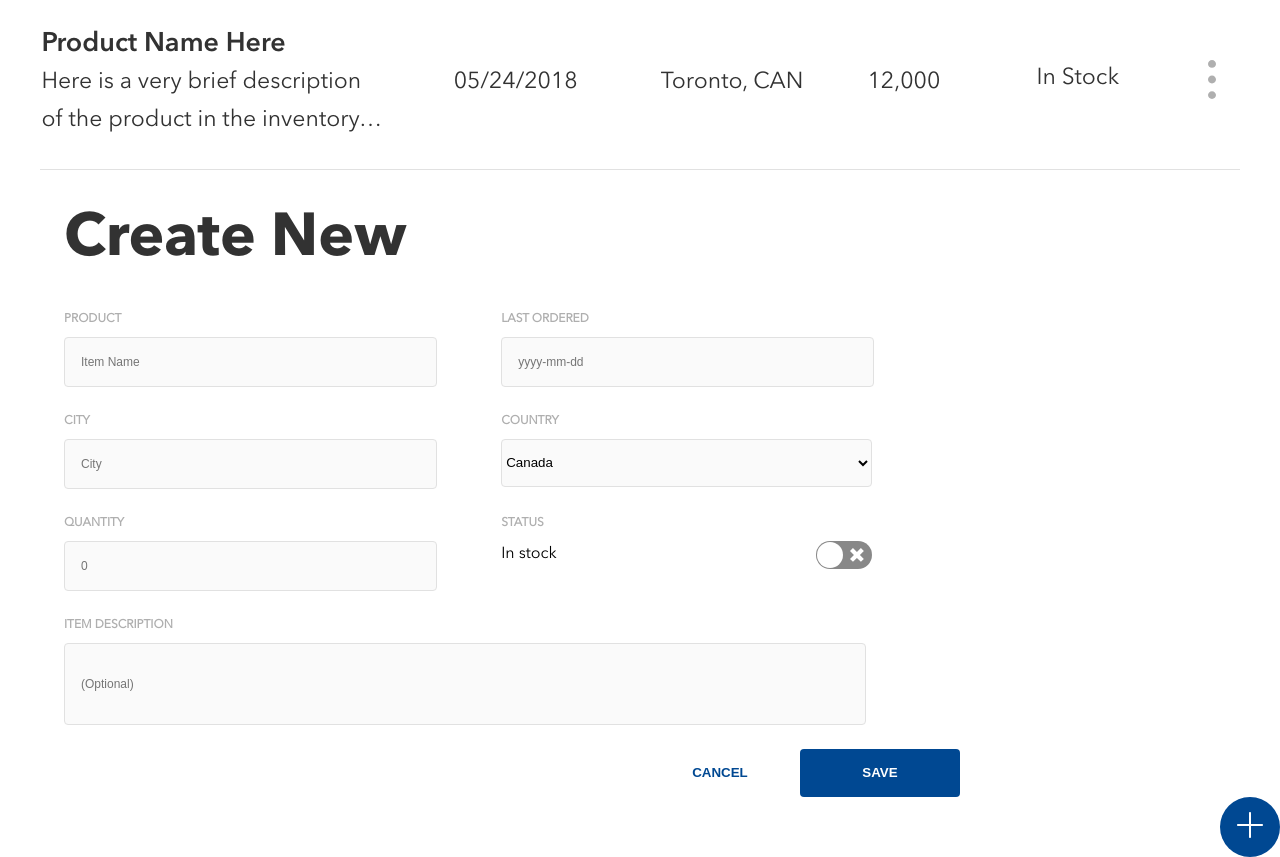
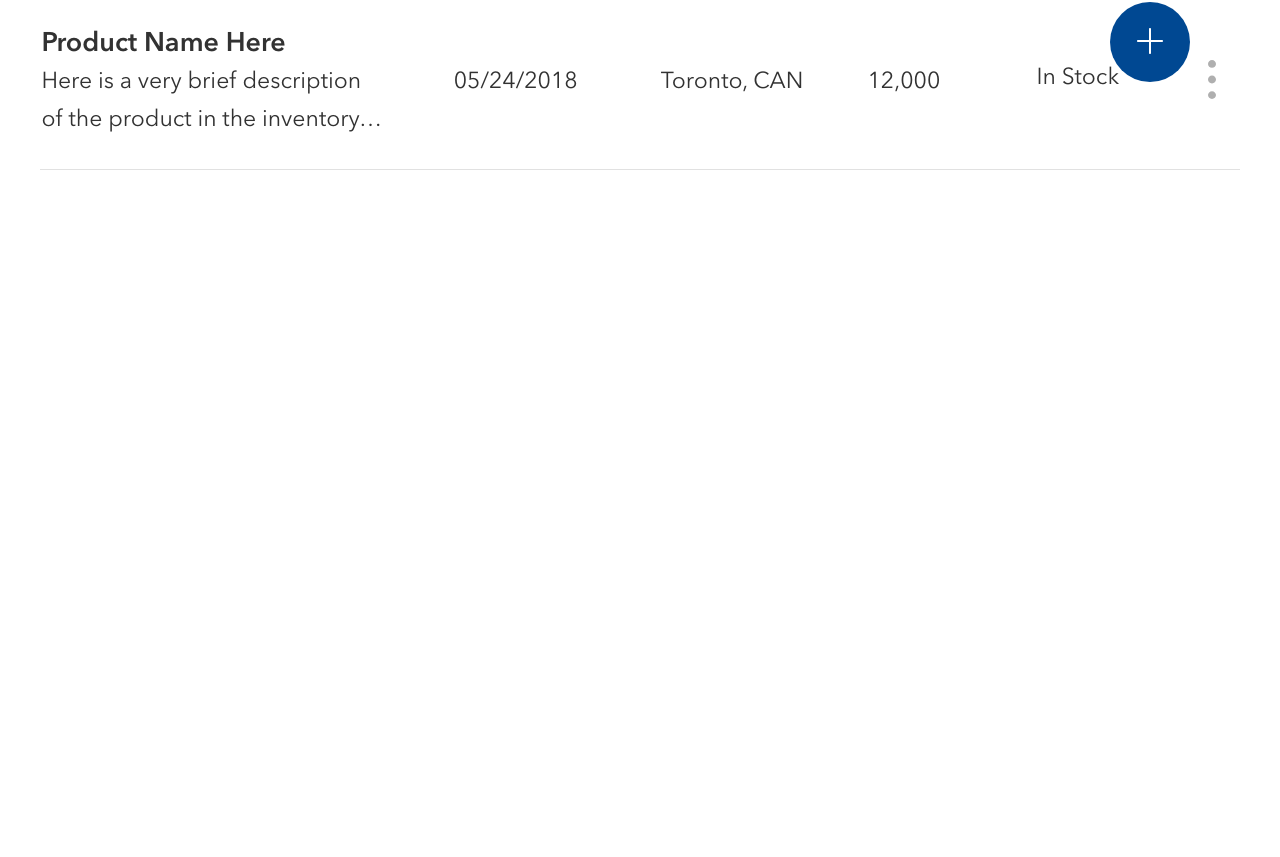
Before and after one commit to Short-Hop/InStock, a React (Create React App) app in the folder client/in-stock/: page /inventory in a window 1280 px wide. Shown: the part 628-1485 px from the top of the page. After the commit the page ends 800 px from the top, so only its background shows below. Built offline with nearby package versions, Linux system fonts and the light colour scheme.

Commit message:
Added functionality to CreateProduct

```diff
--- a/client/in-stock/src/components/AddButton.js
+++ b/client/in-stock/src/components/AddButton.js
@@ -15,7 +15,7 @@ class AddButton extends React.Component {
     const Popup = this.props.state;
     return (
       <>
-        <button className="AddButton" onClick={this.togglePopup.bind(this)}>
+        <button className="AddButton" onClick={this.props.Popup}>
           <img src={Add} alt="Add New" />
         </button>
       </>
--- a/client/in-stock/src/components/CreateProduct.js
+++ b/client/in-stock/src/components/CreateProduct.js
@@ -15,7 +15,9 @@ class CreateProduct extends React.Component {
       description: "Description"
     },
     fields: {},
-    erros: {}
+    erros: {},
+
+    displayForm: false,
   };
   handleValidation() {
     let fields = this.state.fields;
@@ -73,8 +75,23 @@ class CreateProduct extends React.Component {
     fields[field] = e.target.value;
     this.setState({ fields });
   }
-  render() {
-    const submitHandler = event => {
+
+  toggleForm = () => {
+
+    if(!this.state.displayForm) {
+      this.setState({
+        displayForm: true,
+      })
+    } else {
+      this.setState({
+        displayForm: false,
+      })
+    }
+
+  }
+
+
+  submitHandler = (event) => {
     event.preventDefault();
     const product = event.target.product;
     let productinput = product.value;
@@ -114,14 +131,17 @@ class CreateProduct extends React.Component {
     // } else {
     //   alert("Form has errors.");
     // }
-    };
 
-    return (
-      <>
+}
+  render() {
+    let form;
+    if (this.state.displayForm) {
+      form =
+      <div className="shadow">
         <div className="createnew">
           <h1 className="createnew__title">Create New</h1>
           <div className="createnew__form">
-            <form onSubmit={submitHandler}>
+            <form onSubmit={this.submitHandler}>
               <div className="row">
                 <div className="column">
                   <label>Product</label>
@@ -200,12 +220,20 @@ class CreateProduct extends React.Component {
               />
               <div className="form__buttons">
                 <button id="Save">Save</button>
-                <button id="Cancel">Cancel</button>
+                <button id="Cancel" onClick={this.toggleForm}>Cancel</button>
               </div>
             </form>
           </div>
         </div>
-        <AddButton Popup={this.state} />
+      </div>
+    }
+
+
+
+    return (
+      <>
+        {form}
+        <AddButton Popup={this.toggleForm} />
       </>
     );
   }
--- a/client/in-stock/src/styles/_createproduct.scss
+++ b/client/in-stock/src/styles/_createproduct.scss
@@ -18,12 +18,28 @@ textarea {
 
 //Mobile version @320
 @media (min-width: 320px) {
+  .shadow {
+    position: fixed;
+    z-index: 2;
+    left: 0;
+    top: 0;
+    background-color: rgba(0,0,0, 0.5);
+    width: 100vw;
+    height: 100vh;
+    display: flex;
+    justify-content: center;
+  }
+
   .createnew {
-    width: 69vw;
-    margin-left: 5vw;
-    margin-right: 5vw;
+    width: 100%;
     display: flex;
     flex-direction: column;
+    background-color: white;
+
+    padding: 5vw;
+    overflow:hidden;
+    overflow-y:scroll;
+
 
     .createnew__title {
       margin-top: 32px;
@@ -97,7 +113,10 @@ textarea {
     }
   }
   .AddButton {
-    float: right;
+    position: fixed;
+    z-index: 1;
+    right: 7vw;
+    bottom: 7vw;
     background-color: #004892;
     width: 60px;
     height: 60px;
@@ -105,13 +124,19 @@ textarea {
   }
 }
 
-@media (min-width: 768px) {
+@media (min-width: 600px) {
+  .shadow {
+    box-sizing: border-box;
+    padding: 10vw;
+    justify-content: center;
+  }
+
   .createnew {
-    width: 70vw;
-    margin-left: 5vw;
-    margin-right: 5vw;
+    width: 100%;
+    max-height: 596px;
     display: flex;
     flex-direction: column;
+    border-radius: 8px;
 
     .createnew__form {
       form {
@@ -179,16 +204,30 @@ textarea {
       }
     }
   }
+
+  .AddButton {
+    width: 80px;
+    height: 80px;
+  }
 }
 
 @media (min-width: 1440px) {
+  .shadow {
+    padding: 0px;
+    align-items: center;
+  }
+
   .createnew {
+    padding: 48px;
     width: 576px;
     height: 624px;
-    margin-left: 48px;
-    margin-right: 48px;
     display: flex;
     flex-direction: column;
+    overflow: visible;
+
+    .createnew__title {
+      margin-top: 8px;
+    }
 
     .createnew__form {
       width: 576px;
@@ -196,6 +235,17 @@ textarea {
         .row {
           .column {
             margin-right: 40px;
+          }
+
+          input,
+          #country,
+          #location {
+
+            width: auto;
+          }
+
+          #status {
+            width: 200px;
           }
         }
 
--- a/client/in-stock/src/styles/styles.css
+++ b/client/in-stock/src/styles/styles.css
@@ -966,10 +966,23 @@ textarea {
 }
 
 @media (min-width: 320px) {
+  .shadow {
+    position: fixed;
+    z-index: 2;
+    left: 0;
+    top: 0;
+    background-color: rgba(0, 0, 0, 0.5);
+    width: 100vw;
+    height: 100vh;
+    display: -webkit-box;
+    display: -ms-flexbox;
+    display: flex;
+    -webkit-box-pack: center;
+        -ms-flex-pack: center;
+            justify-content: center;
+  }
   .createnew {
-    width: 69vw;
-    margin-left: 5vw;
-    margin-right: 5vw;
+    width: 100%;
     display: -webkit-box;
     display: -ms-flexbox;
     display: flex;
@@ -977,6 +990,10 @@ textarea {
     -webkit-box-direction: normal;
         -ms-flex-direction: column;
             flex-direction: column;
+    background-color: white;
+    padding: 5vw;
+    overflow: hidden;
+    overflow-y: scroll;
   }
   .createnew .createnew__title {
     margin-top: 32px;
@@ -1109,7 +1126,10 @@ textarea {
     color: #004892;
   }
   .AddButton {
-    float: right;
+    position: fixed;
+    z-index: 1;
+    right: 7vw;
+    bottom: 7vw;
     background-color: #004892;
     width: 60px;
     height: 60px;
@@ -1117,11 +1137,18 @@ textarea {
   }
 }
 
-@media (min-width: 768px) {
+@media (min-width: 600px) {
+  .shadow {
+    -webkit-box-sizing: border-box;
+            box-sizing: border-box;
+    padding: 10vw;
+    -webkit-box-pack: center;
+        -ms-flex-pack: center;
+            justify-content: center;
+  }
   .createnew {
-    width: 70vw;
-    margin-left: 5vw;
-    margin-right: 5vw;
+    width: 100%;
+    max-height: 596px;
     display: -webkit-box;
     display: -ms-flexbox;
     display: flex;
@@ -1129,6 +1156,7 @@ textarea {
     -webkit-box-direction: normal;
         -ms-flex-direction: column;
             flex-direction: column;
+    border-radius: 8px;
   }
   .createnew .createnew__form form .row {
     display: -webkit-box;
@@ -1207,14 +1235,23 @@ textarea {
     background-color: white;
     color: #004892;
   }
+  .AddButton {
+    width: 80px;
+    height: 80px;
+  }
 }
 
 @media (min-width: 1440px) {
+  .shadow {
+    padding: 0px;
+    -webkit-box-align: center;
+        -ms-flex-align: center;
+            align-items: center;
+  }
   .createnew {
+    padding: 48px;
     width: 576px;
     height: 624px;
-    margin-left: 48px;
-    margin-right: 48px;
     display: -webkit-box;
     display: -ms-flexbox;
     display: flex;
@@ -1222,12 +1259,24 @@ textarea {
     -webkit-box-direction: normal;
         -ms-flex-direction: column;
             flex-direction: column;
+    overflow: visible;
+  }
+  .createnew .createnew__title {
+    margin-top: 8px;
   }
   .createnew .createnew__form {
     width: 576px;
   }
   .createnew .createnew__form form .row .column {
     margin-right: 40px;
+  }
+  .createnew .createnew__form form .row input,
+  .createnew .createnew__form form .row #country,
+  .createnew .createnew__form form .row #location {
+    width: auto;
+  }
+  .createnew .createnew__form form .row #status {
+    width: 200px;
   }
   .createnew .createnew__form form #description {
     height: 80px;
```
Also changed, not shown: 1 other file (tests, documents, lock files or other folders). Lines whose indentation alone changed are shown as unchanged.
